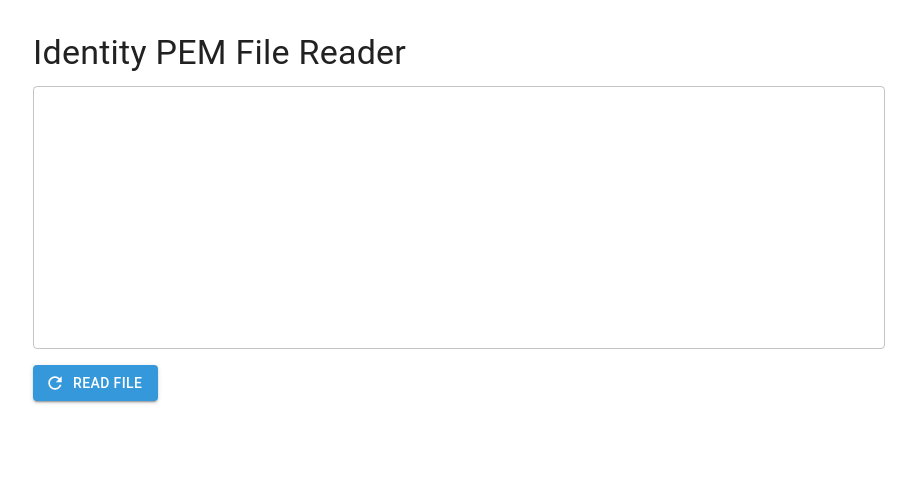
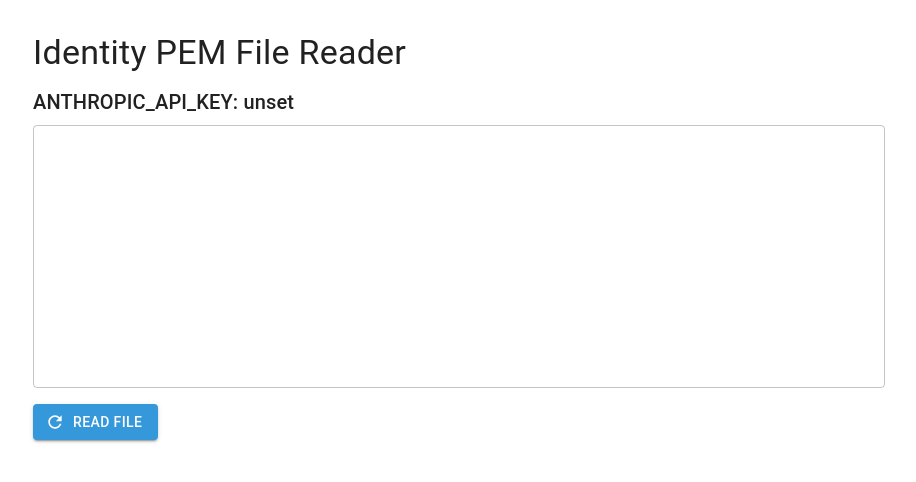
Before and after one commit to GEMS-Gallery/olive-painful-hyena-019193e90892, a React (Vite) app in the folder frontend/: page / in a window 1280 px wide. Shown: the top 482 px of the page, without its empty margins (181-1097 px from the left). Built offline with nearby package versions, Linux system fonts and the light colour scheme; no server answers.

Commit message:
019193f0-c3d1-7445-baaa-5096b91054fa

```diff
--- a/frontend/src/App.tsx
+++ b/frontend/src/App.tsx
@@ -45,6 +45,9 @@
         <Typography variant="h4" component="h1" gutterBottom>
           Identity PEM File Reader
         </Typography>
+        <Typography variant="h6" component="h2" gutterBottom>
+          ANTHROPIC_API_KEY: {import.meta.env.VITE_ANTHROPIC_API_KEY || 'Not set'}
+        </Typography>
         <TextField
           fullWidth
           multiline
```
